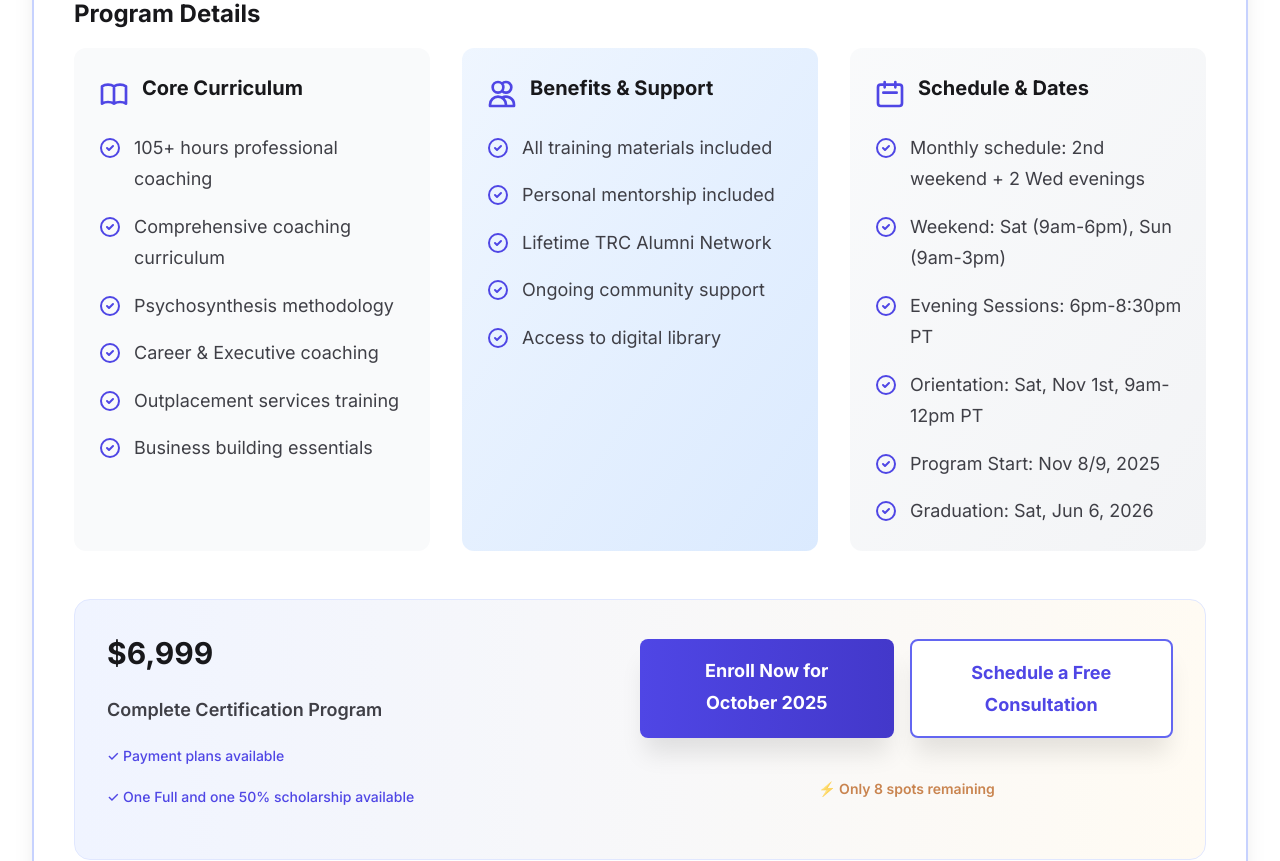
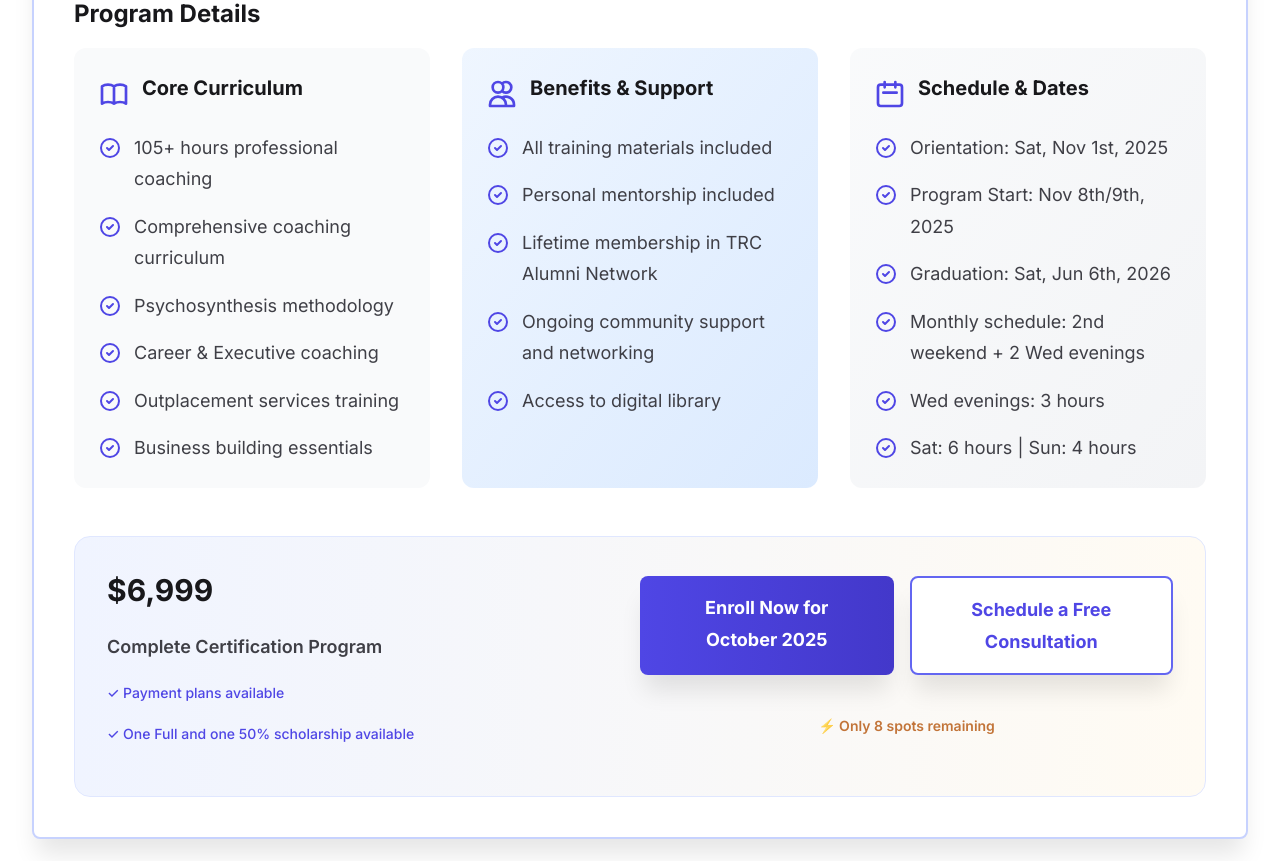
Before and after one commit to mtn-mover/trc-academy-website, a Next.js app: page / in a window 1280 px wide. Shown: the part 2320-3181 px from the top of the page. Built offline with nearby package versions, Linux system fonts and the light colour scheme.

Commit message:
Fix main page text to exactly match coaching page content

```diff
--- a/app/page.tsx
+++ b/app/page.tsx
@@ -245,13 +245,13 @@ export default function HomePage() {
                           <svg className="w-6 h-6 text-trc-blue-600 mt-1 mr-3 flex-shrink-0" fill="none" viewBox="0 0 24 24" stroke="currentColor">
                             <path strokeLinecap="round" strokeLinejoin="round" strokeWidth={2} d="M9 12l2 2 4-4m6 2a9 9 0 11-18 0 9 9 0 0118 0z" />
                           </svg>
-                          <span className="text-lg text-trc-gray-700">Lifetime TRC Alumni Network</span>
+                          <span className="text-lg text-trc-gray-700">Lifetime membership in TRC Alumni Network</span>
                         </li>
                         <li className="flex items-start">
                           <svg className="w-6 h-6 text-trc-blue-600 mt-1 mr-3 flex-shrink-0" fill="none" viewBox="0 0 24 24" stroke="currentColor">
                             <path strokeLinecap="round" strokeLinejoin="round" strokeWidth={2} d="M9 12l2 2 4-4m6 2a9 9 0 11-18 0 9 9 0 0118 0z" />
                           </svg>
-                          <span className="text-lg text-trc-gray-700">Ongoing community support</span>
+                          <span className="text-lg text-trc-gray-700">Ongoing community support and networking</span>
                         </li>
                         <li className="flex items-start">
                           <svg className="w-6 h-6 text-trc-blue-600 mt-1 mr-3 flex-shrink-0" fill="none" viewBox="0 0 24 24" stroke="currentColor">
@@ -275,37 +275,37 @@ export default function HomePage() {
                           <svg className="w-6 h-6 text-trc-blue-600 mt-1 mr-3 flex-shrink-0" fill="none" viewBox="0 0 24 24" stroke="currentColor">
                             <path strokeLinecap="round" strokeLinejoin="round" strokeWidth={2} d="M9 12l2 2 4-4m6 2a9 9 0 11-18 0 9 9 0 0118 0z" />
                           </svg>
+                          <span className="text-lg text-trc-gray-700">Orientation: Sat, Nov 1st, 2025</span>
+                        </li>
+                        <li className="flex items-start">
+                          <svg className="w-6 h-6 text-trc-blue-600 mt-1 mr-3 flex-shrink-0" fill="none" viewBox="0 0 24 24" stroke="currentColor">
+                            <path strokeLinecap="round" strokeLinejoin="round" strokeWidth={2} d="M9 12l2 2 4-4m6 2a9 9 0 11-18 0 9 9 0 0118 0z" />
+                          </svg>
+                          <span className="text-lg text-trc-gray-700">Program Start: Nov 8th/9th, 2025</span>
+                        </li>
+                        <li className="flex items-start">
+                          <svg className="w-6 h-6 text-trc-blue-600 mt-1 mr-3 flex-shrink-0" fill="none" viewBox="0 0 24 24" stroke="currentColor">
+                            <path strokeLinecap="round" strokeLinejoin="round" strokeWidth={2} d="M9 12l2 2 4-4m6 2a9 9 0 11-18 0 9 9 0 0118 0z" />
+                          </svg>
+                          <span className="text-lg text-trc-gray-700">Graduation: Sat, Jun 6th, 2026</span>
+                        </li>
+                        <li className="flex items-start">
+                          <svg className="w-6 h-6 text-trc-blue-600 mt-1 mr-3 flex-shrink-0" fill="none" viewBox="0 0 24 24" stroke="currentColor">
+                            <path strokeLinecap="round" strokeLinejoin="round" strokeWidth={2} d="M9 12l2 2 4-4m6 2a9 9 0 11-18 0 9 9 0 0118 0z" />
+                          </svg>
                           <span className="text-lg text-trc-gray-700">Monthly schedule: 2nd weekend + 2 Wed evenings</span>
                         </li>
                         <li className="flex items-start">
                           <svg className="w-6 h-6 text-trc-blue-600 mt-1 mr-3 flex-shrink-0" fill="none" viewBox="0 0 24 24" stroke="currentColor">
                             <path strokeLinecap="round" strokeLinejoin="round" strokeWidth={2} d="M9 12l2 2 4-4m6 2a9 9 0 11-18 0 9 9 0 0118 0z" />
                           </svg>
-                          <span className="text-lg text-trc-gray-700">Weekend: Sat (9am-6pm), Sun (9am-3pm)</span>
+                          <span className="text-lg text-trc-gray-700">Wed evenings: 3 hours</span>
                         </li>
                         <li className="flex items-start">
                           <svg className="w-6 h-6 text-trc-blue-600 mt-1 mr-3 flex-shrink-0" fill="none" viewBox="0 0 24 24" stroke="currentColor">
                             <path strokeLinecap="round" strokeLinejoin="round" strokeWidth={2} d="M9 12l2 2 4-4m6 2a9 9 0 11-18 0 9 9 0 0118 0z" />
                           </svg>
-                          <span className="text-lg text-trc-gray-700">Evening Sessions: 6pm-8:30pm PT</span>
-                        </li>
-                        <li className="flex items-start">
-                          <svg className="w-6 h-6 text-trc-blue-600 mt-1 mr-3 flex-shrink-0" fill="none" viewBox="0 0 24 24" stroke="currentColor">
-                            <path strokeLinecap="round" strokeLinejoin="round" strokeWidth={2} d="M9 12l2 2 4-4m6 2a9 9 0 11-18 0 9 9 0 0118 0z" />
-                          </svg>
-                          <span className="text-lg text-trc-gray-700">Orientation: Sat, Nov 1st, 9am-12pm PT</span>
-                        </li>
-                        <li className="flex items-start">
-                          <svg className="w-6 h-6 text-trc-blue-600 mt-1 mr-3 flex-shrink-0" fill="none" viewBox="0 0 24 24" stroke="currentColor">
-                            <path strokeLinecap="round" strokeLinejoin="round" strokeWidth={2} d="M9 12l2 2 4-4m6 2a9 9 0 11-18 0 9 9 0 0118 0z" />
-                          </svg>
-                          <span className="text-lg text-trc-gray-700">Program Start: Nov 8/9, 2025</span>
-                        </li>
-                        <li className="flex items-start">
-                          <svg className="w-6 h-6 text-trc-blue-600 mt-1 mr-3 flex-shrink-0" fill="none" viewBox="0 0 24 24" stroke="currentColor">
-                            <path strokeLinecap="round" strokeLinejoin="round" strokeWidth={2} d="M9 12l2 2 4-4m6 2a9 9 0 11-18 0 9 9 0 0118 0z" />
-                          </svg>
-                          <span className="text-lg text-trc-gray-700">Graduation: Sat, Jun 6, 2026</span>
+                          <span className="text-lg text-trc-gray-700">Sat: 6 hours | Sun: 4 hours</span>
                         </li>
                       </ul>
                     </div>
```
